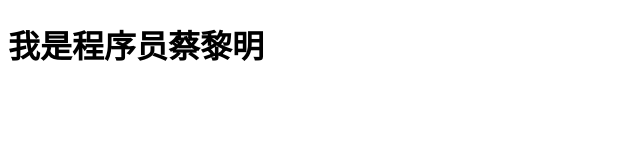
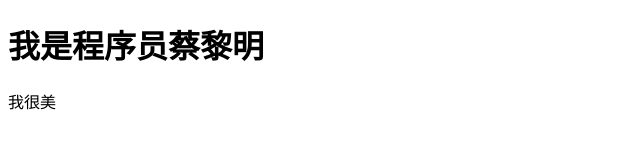
Before and after one commit to cailimingsing/git-demo, a plain HTML site: page index.html in a window 1280 px wide. Shown: the full height of the page, 0-640 px from the left. Drawn offline with Linux system fonts and the light colour scheme.

Commit message:
第二次提交的信息

```diff
--- a/index.html
+++ b/index.html
@@ -10,6 +10,7 @@
 
 <body>
     <h1>我是程序员蔡黎明</h1>
+    <div>我很美</div>
 </body>
 
 </html>
```
